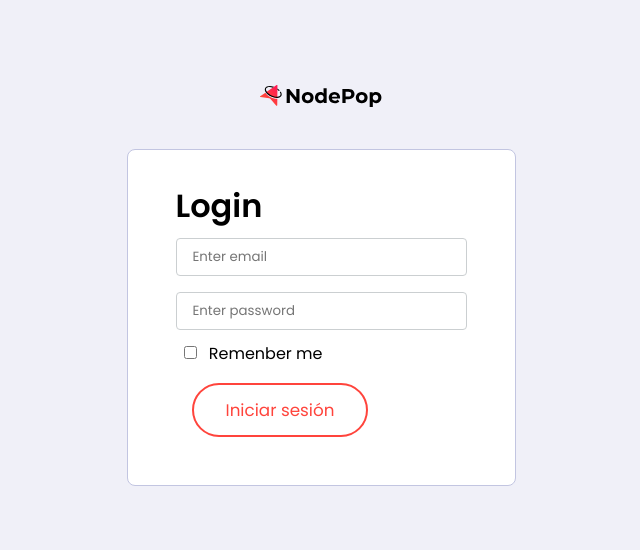
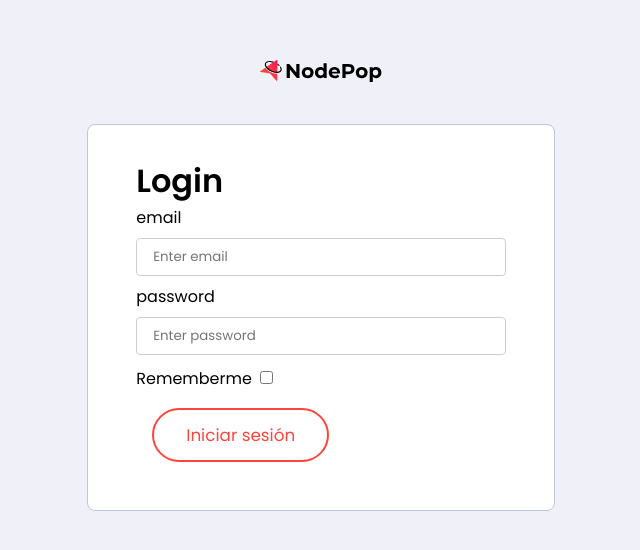
Before and after one commit to pablopsdigital/web11_modulo11_react_avanzado_practica-, a React (Create React App) app: page /login in a window 1280 px wide. Shown: the part 116-666 px from the top of the page, without its empty margins (319-959 px from the left). Built offline with nearby package versions, Linux system fonts and the light colour scheme; no server answers.

Commit message:
code with problem test

```diff
--- a/src/pages/LoginPage/LoginPage.js
+++ b/src/pages/LoginPage/LoginPage.js
@@ -13,7 +13,6 @@ export function LoginPage({ history, ...props }) {
   const { isLoading, error } = useSelector(getUi);
 
   useEffect(() => {
-    //TODO: Substitude redirect action redux, but in this moment no found
     if (auth === true) {
       history.push('/adverts');
     }
@@ -26,11 +25,7 @@ export function LoginPage({ history, ...props }) {
     rememberme: false
   });
 
-  const handleChange = (event) => {
-    const input = event.target;
-    const value = input.type === 'checkbox' ? input.checked : input.value;
-    const name = input.name;
-
+  const handleChange = ({ target: { value, name } }) => {
     setInputsValue((prevState) => ({
       ...prevState,
       [name]: value
@@ -51,6 +46,8 @@ export function LoginPage({ history, ...props }) {
       <div className="content">
         <h1>Login</h1>
         <form onSubmit={handleFormSubmit}>
+          <label>
+            email
             <input
               type="email"
               name="email"
@@ -58,7 +55,10 @@ export function LoginPage({ history, ...props }) {
               value={inputsValuesState.email}
               onChange={handleChange}
             />
+          </label>
           <br />
+          <label>
+            password
             <input
               type="password"
               name="password"
@@ -66,15 +66,16 @@ export function LoginPage({ history, ...props }) {
               value={inputsValuesState.password}
               onChange={handleChange}
             />
+          </label>
           <br />
           <label>
+            Rememberme
             <input
               type="checkbox"
               name="rememberme"
               checked={inputsValuesState.rememberme}
               onChange={handleChange}
-            />{' '}
-            Remenber me
+            />
           </label>
           <br />
           <Button
```
Also changed, not shown: 2 other files (tests, documents, lock files or other folders). Lines whose indentation alone changed are shown as unchanged.
